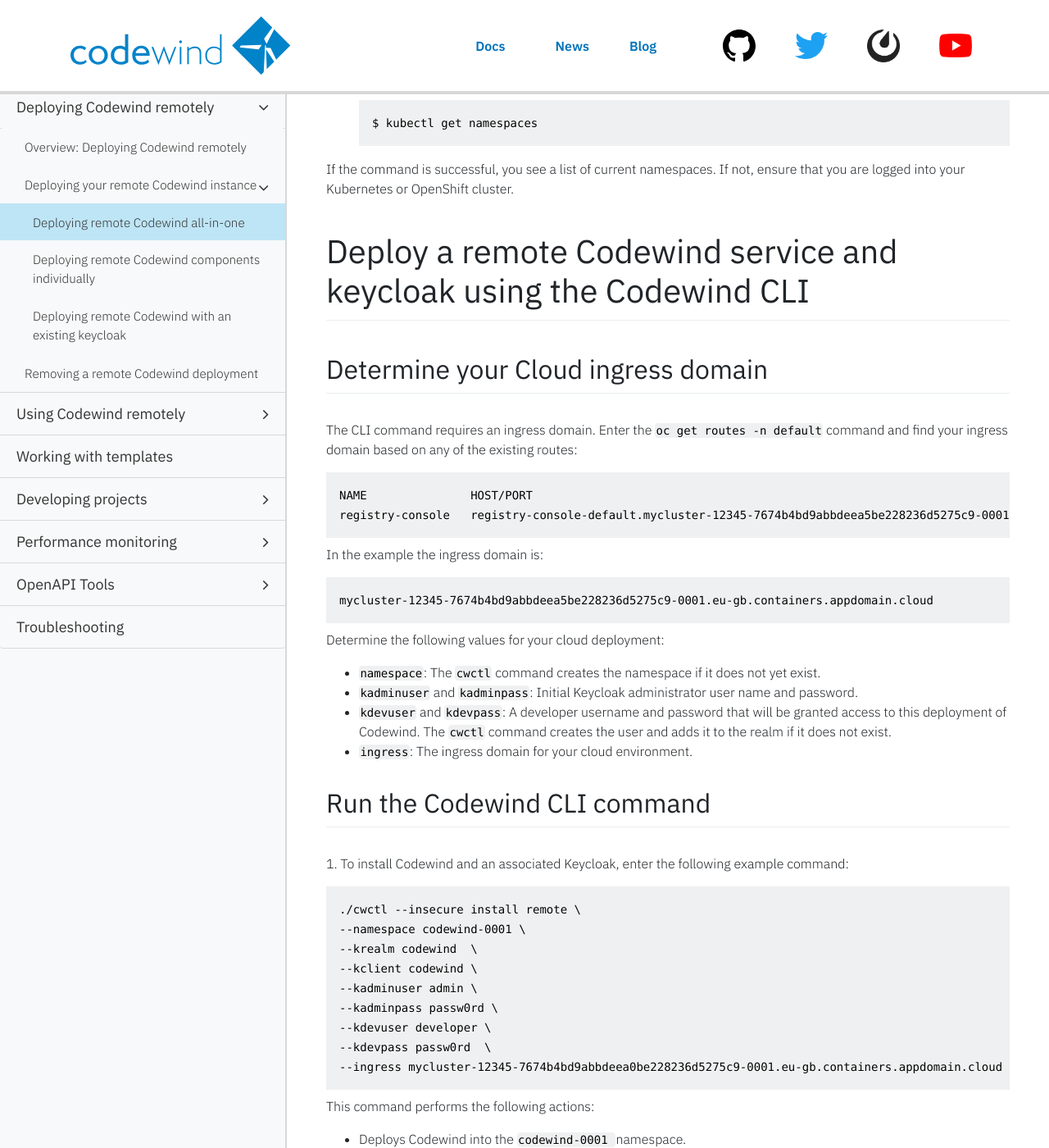
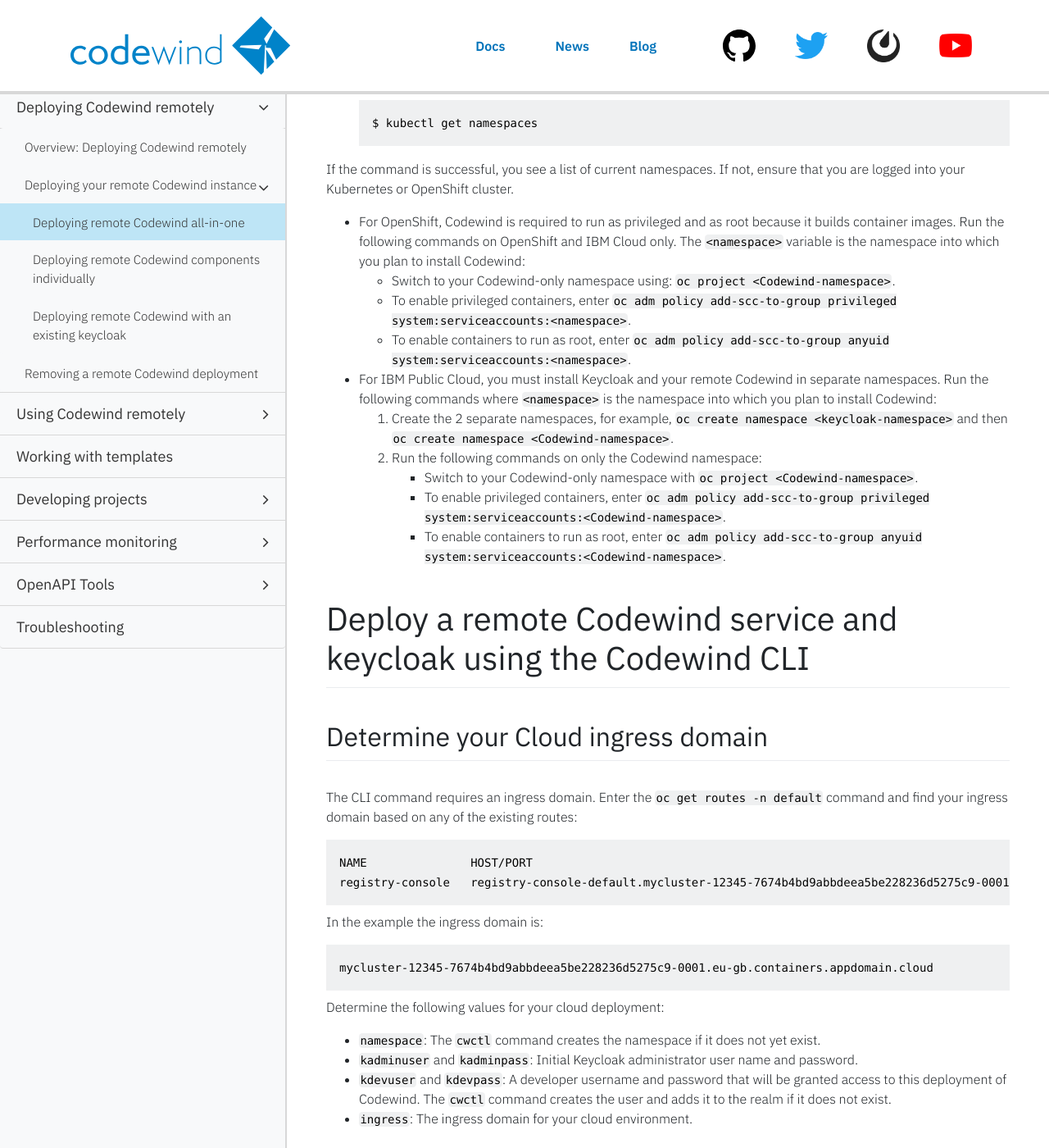
Before and after one commit to eclipse-archived/codewind-docs, a Jekyll site: the page built from docs/_documentations/remotedeploy-combo.md, in a window 1280 px wide and 1400 px high, scrolled down 1096 px. Shown: the whole window at 82% size. Built offline with Jekyll 4.4.1, drawn with Linux system fonts in a browser that asks for light colours; nearby versions of some CDN libraries; comment, search, counter and statistics services are not loaded; some of the changed text lies outside the part shown.

Commit message:
Incorporating feedback
Signed-off-by: Sarah Ishida <sishida@us.ibm.com>

````diff
--- a/docs/_documentations/remotedeploy-combo.md
+++ b/docs/_documentations/remotedeploy-combo.md
@@ -51,6 +51,19 @@ This command requires various flags to specify where and what to install which w
 
 If the command is successful, you see a list of current namespaces. If not, ensure that you are logged into your Kubernetes or OpenShift cluster.
 
+- For OpenShift, Codewind is required to run as privileged and as root because it builds container images. Run the following commands on OpenShift and IBM Cloud only. The `<namespace>` variable is the namespace into which you plan to install Codewind:
+    - Switch to your Codewind-only namespace using: `oc project <Codewind-namespace>`.
+    - To enable privileged containers, enter `oc adm policy add-scc-to-group privileged system:serviceaccounts:<namespace>`.
+    - To enable containers to run as root, enter `oc adm policy add-scc-to-group anyuid system:serviceaccounts:<namespace>`.
+
+- For IBM Public Cloud, you must install Keycloak and your remote Codewind in separate namespaces.
+    Run the following commands where `<namespace>` is the namespace into which you plan to install Codewind:
+    1. Create the 2 separate namespaces, for example, `oc create namespace <keycloak-namespace>` and then `oc create namespace <Codewind-namespace>`.
+    2. Run the following commands on only the Codewind namespace:
+        - Switch to your Codewind-only namespace with `oc project <Codewind-namespace>`.
+        - To enable privileged containers, enter `oc adm policy add-scc-to-group privileged system:serviceaccounts:<Codewind-namespace>`.
+        - To enable containers to run as root, enter `oc adm policy add-scc-to-group anyuid system:serviceaccounts:<Codewind-namespace>`.
+
 # Deploy a remote Codewind service and keycloak using the Codewind CLI
 
 ## Determine your Cloud ingress domain
@@ -77,7 +90,7 @@ Determine the following values for your cloud deployment:
 
 ## Run the Codewind CLI command
 
-1\. To install Codewind and an associated Keycloak, enter the following example command:
+To install Codewind and an associated Keycloak, enter the following example command:
 ```
 ./cwctl --insecure install remote \
 --namespace codewind-0001 \
````
Also changed, not shown: other parts of docs/_documentations/remotedeploy-combo.md (+0 -14 lines).
